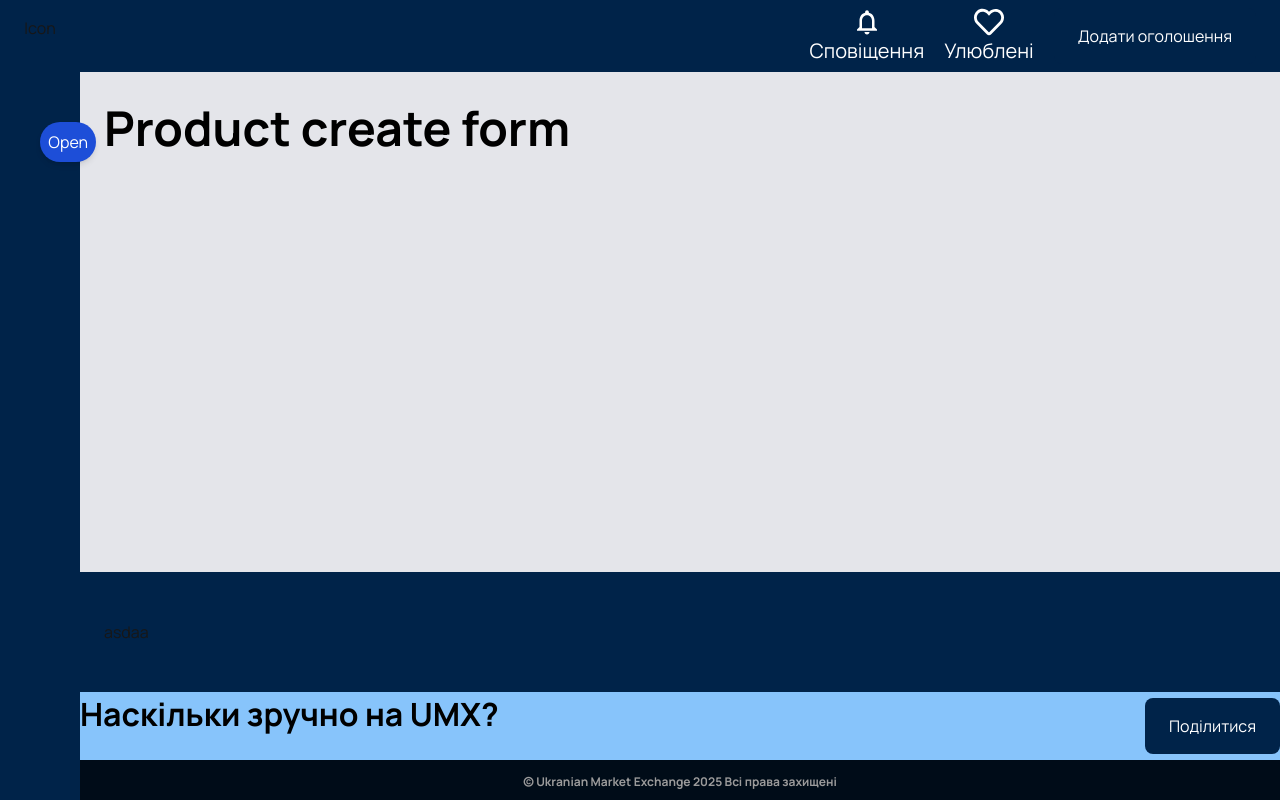
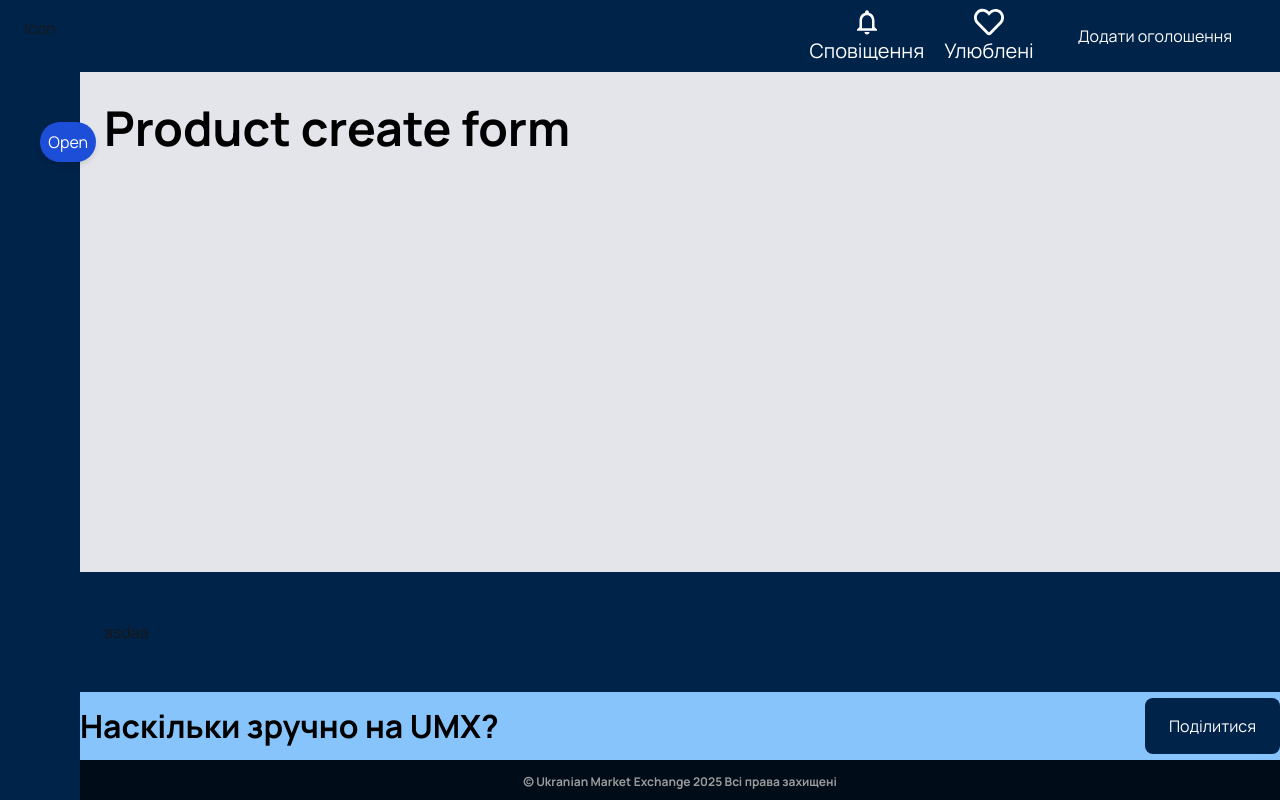
Before and after one commit to whoiam460/UMX-Frontend, a Next.js app: page /products/create in a window 1280 px wide. Built offline with nearby package versions, Linux system fonts and the light colour scheme.

Commit message:
fix offsets in footer

```diff
--- a/src/_components/layout/Footer/Footer.tsx
+++ b/src/_components/layout/Footer/Footer.tsx
@@ -7,7 +7,7 @@ const Footer = () => {
         <Container>asdaa</Container>
       </div>
       <div className="bg-accent">
-        <Container className="w-full flex justify-between py-[6px]">
+        <Container className="w-full flex justify-between items-center h-full py-[6px]">
           <Title level={3}>Наскільки зручно на UMX?</Title>
           <Button>Поділитися</Button>
         </Container>
```
